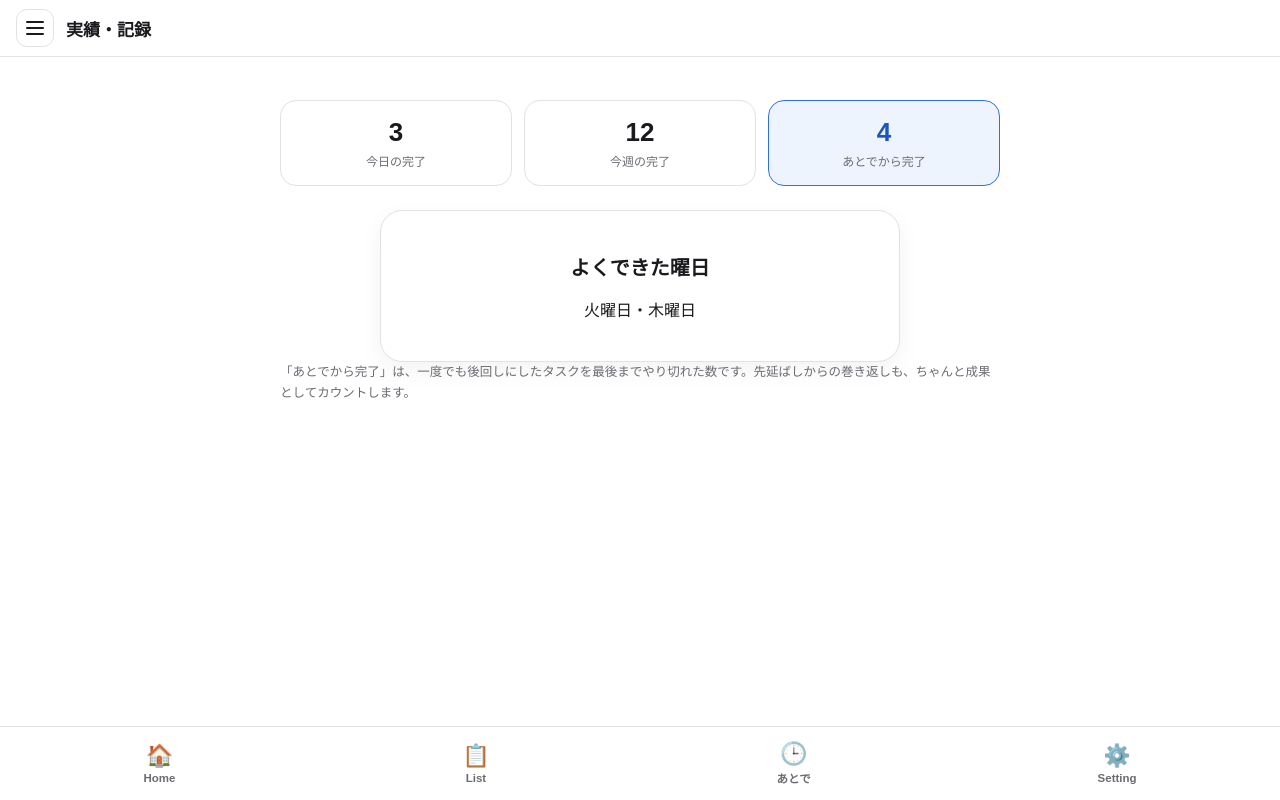
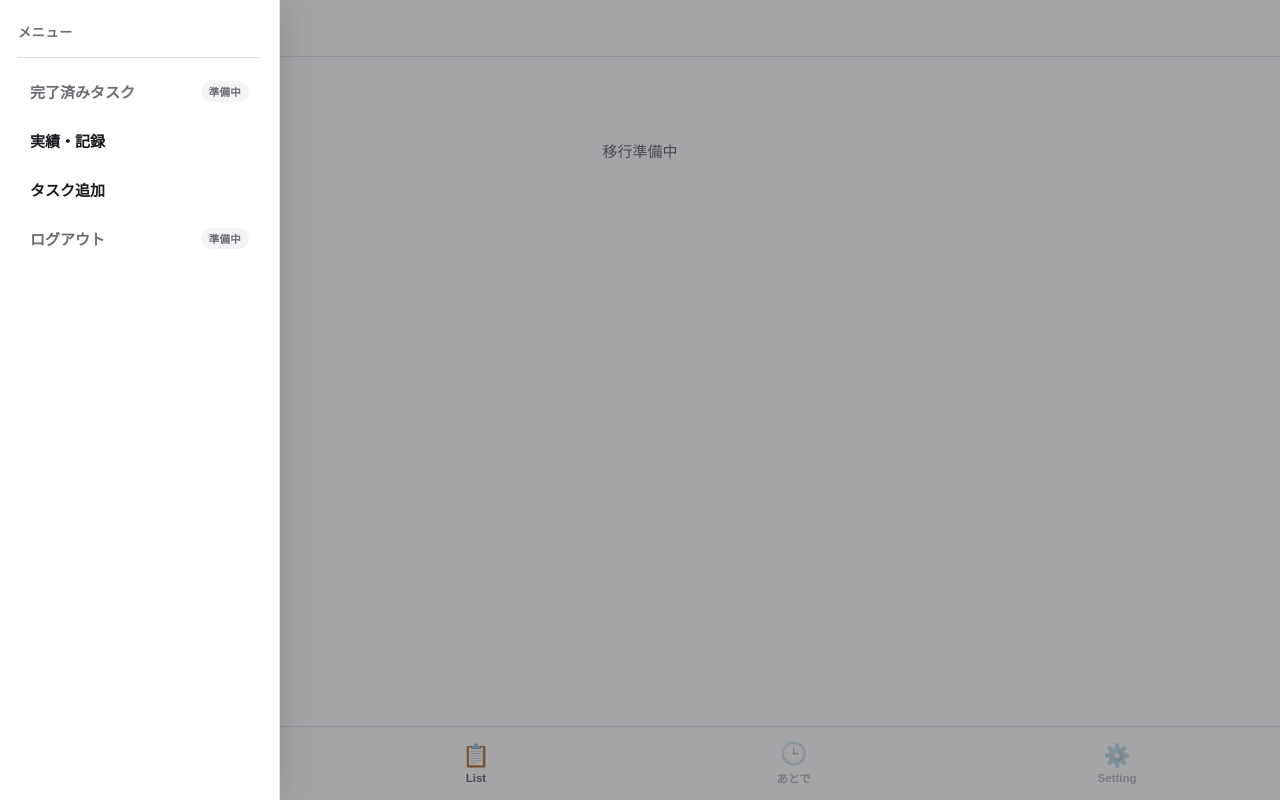
Before and after one commit to cocoa724617-lab/reminder-project-special, a React (Vite) app in the folder react-app/: page / in a window 1280 px wide. Both pictures are taken after a click on the button "メニューを開く". Built offline with nearby package versions, Linux system fonts and the light colour scheme.

Commit message:
Reactの共通レイアウトと画面遷移を追加

```diff
--- a/react-app/package.json
+++ b/react-app/package.json
@@ -11,7 +11,8 @@
   },
   "dependencies": {
     "react": "^19.2.7",
-    "react-dom": "^19.2.7"
+    "react-dom": "^19.2.7",
+    "react-router-dom": "^7.18.1"
   },
   "devDependencies": {
     "@eslint/js": "^10.0.1",
--- a/react-app/src/App.jsx
+++ b/react-app/src/App.jsx
@@ -1,7 +1,21 @@
+import { Routes, Route } from "react-router-dom";
+import Layout from "./components/Layout.jsx";
+import HomePage from "./pages/HomePage.jsx";
+import TaskListPage from "./pages/TaskListPage.jsx";
+import TaskFormPage from "./pages/TaskFormPage.jsx";
 import StatsPage from "./pages/StatsPage.jsx";
 
 function App() {
-  return <StatsPage />;
+  return (
+    <Routes>
+      <Route element={<Layout />}>
+        <Route path="/" element={<HomePage />} />
+        <Route path="/tasks" element={<TaskListPage />} />
+        <Route path="/tasks/new" element={<TaskFormPage />} />
+        <Route path="/stats" element={<StatsPage />} />
+      </Route>
+    </Routes>
+  );
 }
 
 export default App;
--- a/react-app/src/components/BottomNav.jsx
+++ b/react-app/src/components/BottomNav.jsx
@@ -1,8 +1,14 @@
+import { NavLink } from "react-router-dom";
+
 // 既存アプリの .bottom-nav を見た目だけ再現したもの。
-// React Router 未接続のためリンク先はダミー（href="#"）で、実際の画面遷移はしない。
-const NAV_ITEMS = [
-  { key: "home", icon: "🏠", label: "Home" },
-  { key: "list", icon: "📋", label: "List" },
+// ページが用意できているものだけ実際にリンクし、現在のパスに応じて is-active が自動で切り替わる。
+// あとで／Setting はまだページ未作成のため、押しても遷移しない非活性表示にしている。
+const NAV_LINKS = [
+  { key: "home", icon: "🏠", label: "Home", to: "/", end: true },
+  { key: "list", icon: "📋", label: "List", to: "/tasks" },
+];
+
+const NAV_DISABLED = [
   { key: "later", icon: "🕒", label: "あとで" },
   { key: "setting", icon: "⚙️", label: "Setting" },
 ];
@@ -10,11 +16,22 @@ const NAV_ITEMS = [
 function BottomNav() {
   return (
     <nav className="bottom-nav">
-      {NAV_ITEMS.map((item) => (
-        <a key={item.key} href="#">
+      {NAV_LINKS.map((item) => (
+        <NavLink
+          key={item.key}
+          to={item.to}
+          end={item.end}
+          className={({ isActive }) => (isActive ? "is-active" : undefined)}
+        >
           <span className="icon">{item.icon}</span>
           <span>{item.label}</span>
-        </a>
+        </NavLink>
+      ))}
+      {NAV_DISABLED.map((item) => (
+        <span key={item.key} className="bottom-nav-disabled" aria-disabled="true">
+          <span className="icon">{item.icon}</span>
+          <span>{item.label}</span>
+        </span>
       ))}
     </nav>
   );
--- /dev/null
+++ b/react-app/src/components/Layout.jsx
@@ -0,0 +1,39 @@
+import { useState } from "react";
+import { Outlet, useLocation } from "react-router-dom";
+import TopBar from "./TopBar.jsx";
+import BottomNav from "./BottomNav.jsx";
+import NavDrawer from "./NavDrawer.jsx";
+
+// パスごとの画面タイトル。既存アプリの各 HTML の <h1> に相当する。
+const PAGE_TITLES = {
+  "/": "ホーム",
+  "/tasks": "タスク一覧",
+  "/tasks/new": "タスク登録 / 編集",
+  "/stats": "実績・記録",
+};
+
+// TopBar・NavDrawer・BottomNav をまとめた共通レイアウト。
+// 各ページはこの中の <Outlet /> の位置に描画される。
+function Layout() {
+  const { pathname } = useLocation();
+  const [isDrawerOpen, setDrawerOpen] = useState(false);
+
+  return (
+    <div className="has-fixed-header">
+      <TopBar
+        title={PAGE_TITLES[pathname] || "リマインダー"}
+        isDrawerOpen={isDrawerOpen}
+        onMenuClick={() => setDrawerOpen(true)}
+      />
+      <NavDrawer isOpen={isDrawerOpen} onClose={() => setDrawerOpen(false)} />
+
+      <main className="page-main">
+        <Outlet />
+      </main>
+
+      <BottomNav />
+    </div>
+  );
+}
+
+export default Layout;
--- /dev/null
+++ b/react-app/src/components/NavDrawer.jsx
@@ -0,0 +1,50 @@
+import { Link } from "react-router-dom";
+
+// 既存アプリの .nav-drawer を見た目・開閉動作だけ再現したもの。
+// まだページが無い項目は、元アプリの data-disabled="true" + soon-badge の表現をそのまま踏襲する。
+function NavDrawer({ isOpen, onClose }) {
+  function handleDisabledClick(event) {
+    event.preventDefault();
+    onClose();
+  }
+
+  return (
+    <>
+      <div
+        className={`nav-drawer-backdrop${isOpen ? " is-visible" : ""}`}
+        onClick={onClose}
+      />
+      <nav className={`nav-drawer${isOpen ? " is-open" : ""}`} aria-hidden={!isOpen}>
+        <div className="nav-drawer-header">
+          <span className="nav-drawer-title">メニュー</span>
+        </div>
+        <ul className="nav-drawer-list">
+          <li>
+            <a href="#" data-disabled="true" onClick={handleDisabledClick}>
+              完了済みタスク
+              <span className="soon-badge">準備中</span>
+            </a>
+          </li>
+          <li>
+            <Link to="/stats" onClick={onClose}>
+              実績・記録
+            </Link>
+          </li>
+          <li>
+            <Link to="/tasks/new" onClick={onClose}>
+              タスク追加
+            </Link>
+          </li>
+          <li>
+            <a href="#" data-disabled="true" onClick={handleDisabledClick}>
+              ログアウト
+              <span className="soon-badge">準備中</span>
+            </a>
+          </li>
+        </ul>
+      </nav>
+    </>
+  );
+}
+
+export default NavDrawer;
--- a/react-app/src/components/TopBar.jsx
+++ b/react-app/src/components/TopBar.jsx
@@ -1,13 +1,14 @@
 // 既存 stats.html の .top-bar（ハンバーガー＋タイトル）を見た目だけ再現したもの。
-// ドロワー機能は未接続のため、ハンバーガーボタンは装飾表示のみ。
-function TopBar({ title }) {
+// ハンバーガーボタンは NavDrawer の開閉を親（Layout）に委譲する。
+function TopBar({ title, isDrawerOpen, onMenuClick }) {
   return (
     <header className="top-bar">
       <button
         className="hamburger-button"
         type="button"
         aria-label="メニューを開く"
-        aria-expanded="false"
+        aria-expanded={isDrawerOpen ? "true" : "false"}
+        onClick={onMenuClick}
       >
         <span></span>
         <span></span>
--- a/react-app/src/main.jsx
+++ b/react-app/src/main.jsx
@@ -1,10 +1,13 @@
 import { StrictMode } from "react";
 import { createRoot } from "react-dom/client";
+import { BrowserRouter } from "react-router-dom";
 import "./styles/global.css";
 import App from "./App.jsx";
 
 createRoot(document.getElementById("root")).render(
   <StrictMode>
-    <App />
+    <BrowserRouter>
+      <App />
+    </BrowserRouter>
   </StrictMode>,
 );
--- /dev/null
+++ b/react-app/src/pages/HomePage.jsx
@@ -0,0 +1,9 @@
+function HomePage() {
+  return (
+    <section className="page-placeholder">
+      <p>移行準備中</p>
+    </section>
+  );
+}
+
+export default HomePage;
--- a/react-app/src/pages/StatsPage.jsx
+++ b/react-app/src/pages/StatsPage.jsx
@@ -1,6 +1,3 @@
-import TopBar from "../components/TopBar.jsx";
-import BottomNav from "../components/BottomNav.jsx";
-
 // 既存 stats.html の見た目を再現するための仮データ。
 // Firebase / stats.js には未接続で、実データは扱わない。
 const dummyStats = {
@@ -17,9 +14,6 @@ function StatsPage() {
       : "まだデータがありません";
 
   return (
-    <div className="stats-page has-fixed-header">
-      <TopBar title="実績・記録" />
-
     <section id="stats-screen">
       <div className="stat-tile-grid">
         <div className="stat-tile">
@@ -45,9 +39,6 @@ function StatsPage() {
         「あとでから完了」は、一度でも後回しにしたタスクを最後までやり切れた数です。先延ばしからの巻き返しも、ちゃんと成果としてカウントします。
       </p>
     </section>
-
-      <BottomNav />
-    </div>
   );
 }
 
--- /dev/null
+++ b/react-app/src/pages/TaskFormPage.jsx
@@ -0,0 +1,9 @@
+function TaskFormPage() {
+  return (
+    <section className="page-placeholder">
+      <p>移行準備中</p>
+    </section>
+  );
+}
+
+export default TaskFormPage;
--- /dev/null
+++ b/react-app/src/pages/TaskListPage.jsx
@@ -0,0 +1,9 @@
+function TaskListPage() {
+  return (
+    <section className="page-placeholder">
+      <p>移行準備中</p>
+    </section>
+  );
+}
+
+export default TaskListPage;
--- a/react-app/src/styles/global.css
+++ b/react-app/src/styles/global.css
@@ -110,6 +110,96 @@ h2 {
   background: var(--surface-alt);
 }
 
+/* ===== ナビゲーションドロワー ===== */
+.nav-drawer-backdrop {
+  position: fixed;
+  inset: 0;
+  background: rgba(20, 20, 24, 0.38);
+  opacity: 0;
+  pointer-events: none;
+  transition: opacity 0.2s ease;
+  z-index: 40;
+}
+
+.nav-drawer-backdrop.is-visible {
+  opacity: 1;
+  pointer-events: auto;
+}
+
+.nav-drawer {
+  position: fixed;
+  top: 0;
+  left: 0;
+  bottom: 0;
+  width: min(280px, 82%);
+  background: var(--surface);
+  border-right: 1px solid var(--border);
+  box-shadow: 8px 0 32px rgba(20, 20, 24, 0.12);
+  transform: translateX(-100%);
+  transition: transform 0.24s ease;
+  z-index: 41;
+  padding: 22px 18px;
+  display: flex;
+  flex-direction: column;
+}
+
+.nav-drawer.is-open {
+  transform: translateX(0);
+}
+
+.nav-drawer-header {
+  padding-bottom: 16px;
+  margin-bottom: 10px;
+  border-bottom: 1px solid var(--border);
+}
+
+.nav-drawer-title {
+  font-size: 13px;
+  font-weight: bold;
+  color: var(--text-dim);
+  letter-spacing: 0.06em;
+  text-transform: uppercase;
+}
+
+.nav-drawer-list {
+  list-style: none;
+  margin: 0;
+  padding: 0;
+  display: flex;
+  flex-direction: column;
+  gap: 2px;
+}
+
+.nav-drawer-list a {
+  display: flex;
+  align-items: center;
+  padding: 13px 12px;
+  border-radius: 10px;
+  color: var(--text);
+  text-decoration: none;
+  font-size: 15px;
+  font-weight: 600;
+}
+
+.nav-drawer-list a:hover {
+  background: var(--surface-alt);
+}
+
+.nav-drawer-list a[data-disabled="true"] {
+  color: var(--text-dim);
+}
+
+.soon-badge {
+  margin-left: auto;
+  font-size: 10.5px;
+  font-weight: 700;
+  color: var(--text-dim);
+  background: var(--surface-alt);
+  border-radius: 999px;
+  padding: 3px 8px;
+  letter-spacing: 0.02em;
+}
+
 /* ===== カード共通 ===== */
 .card {
   max-width: 520px;
@@ -121,9 +211,19 @@ h2 {
   box-shadow: 0 8px 24px rgba(20, 20, 24, 0.05);
 }
 
-/* ===== 実績・記録画面 ===== */
-#stats-screen {
+/* ===== 共通ページ本文 ===== */
+/* BottomNav が position:fixed のため、本文の最後がそこに隠れないよう下部に余白を作る。
+   Layout.jsx の <main> に付与し、各ページ個別に用意する必要はない。 */
+.page-main {
   padding-bottom: 96px;
+}
+
+.page-placeholder {
+  max-width: 520px;
+  margin: 40px auto 0;
+  text-align: center;
+  color: var(--text-dim);
+  font-size: 15px;
 }
 
 .stat-tile-grid {
@@ -229,6 +329,21 @@ h2 {
   font-size: 22px;
 }
 
+/* まだページが無い項目（あとで／Setting）の非活性表示。.bottom-nav a と見た目は揃えつつ操作できないことを示す */
+.bottom-nav-disabled {
+  padding: 4px 14px;
+  border-radius: 12px;
+  color: var(--text-dim);
+  font-size: 11.5px;
+  font-weight: 600;
+  display: flex;
+  flex-direction: column;
+  align-items: center;
+  gap: 3px;
+  opacity: 0.45;
+  cursor: not-allowed;
+}
+
 /* ===== スマホ対応 ===== */
 @media screen and (max-width: 600px) {
   body {
```
Also changed, not shown: 1 other file (tests, documents, lock files or other folders). Lines whose indentation alone changed are shown as unchanged.
